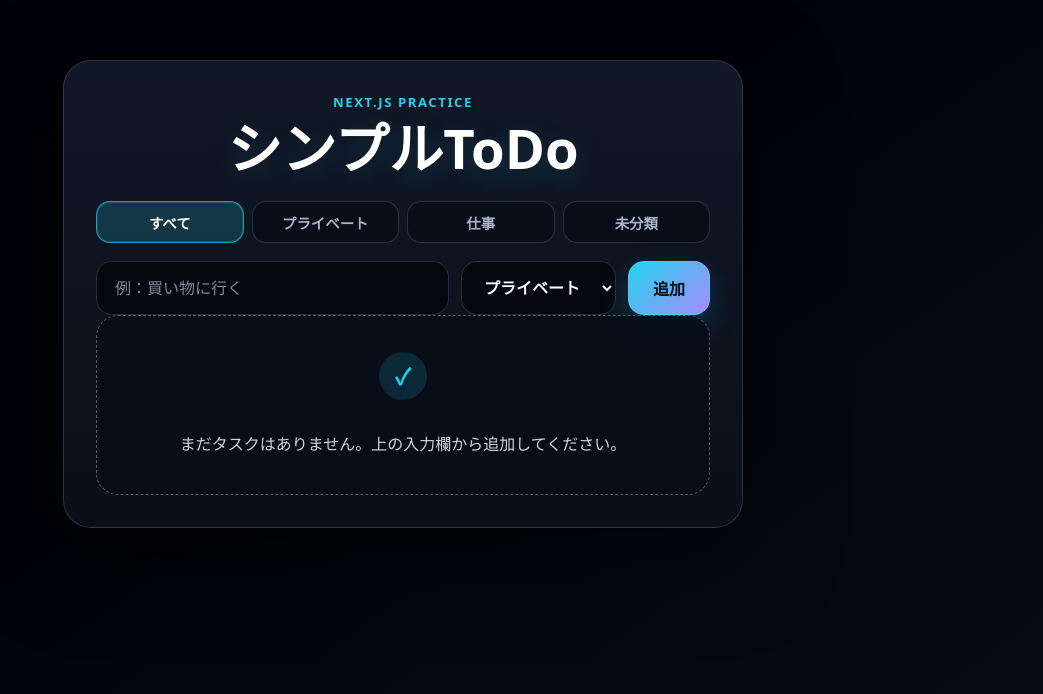
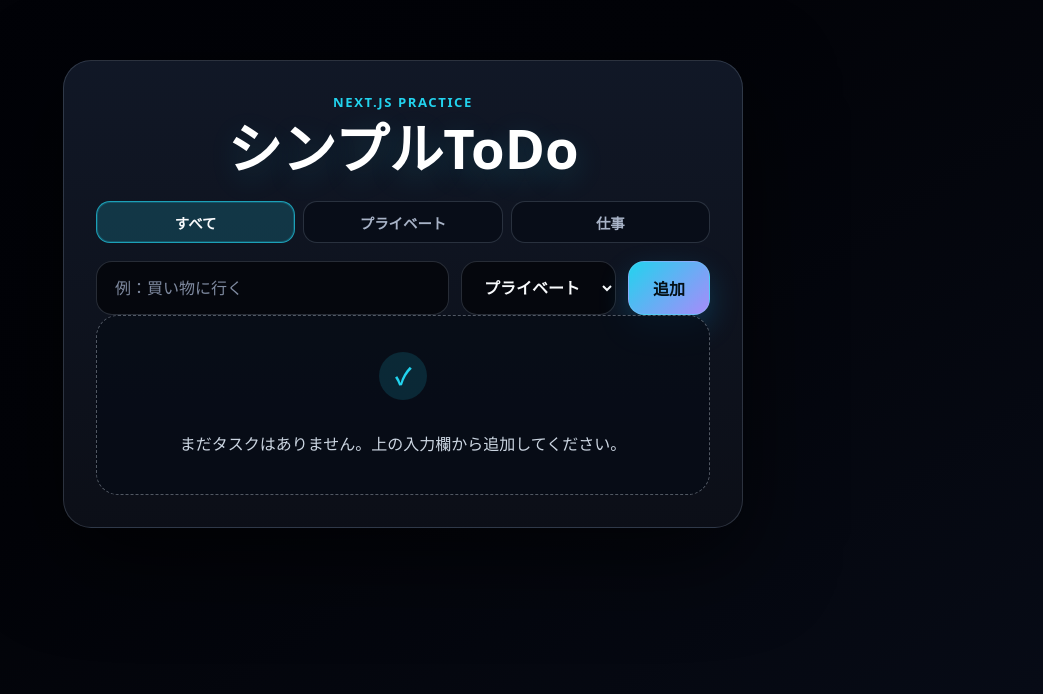
Before and after one commit to 01hojo10-creator/nextjs-simple-todo-ja, a Next.js app: page / in a window 1280 px wide. Shown: the part 106-800 px from the top of the page, without its empty margins (237-1280 px from the left). Built offline with nearby package versions, Linux system fonts and the light colour scheme.

Commit message:
Remove uncategorized todo filter

```diff
--- a/app/globals.css
+++ b/app/globals.css
@@ -97,7 +97,7 @@ h1 {
 
 .categoryTabs {
   display: grid;
-  grid-template-columns: repeat(4, minmax(0, 1fr));
+  grid-template-columns: repeat(3, minmax(0, 1fr));
   gap: 8px;
   margin-top: 26px;
 }
--- a/app/page.tsx
+++ b/app/page.tsx
@@ -2,7 +2,7 @@
 
 import { FormEvent, useMemo, useState, useSyncExternalStore } from "react";
 
-type TodoCategory = "プライベート" | "仕事" | "未分類";
+type TodoCategory = "プライベート" | "仕事";
 type TodoFilter = "すべて" | TodoCategory;
 
 type Todo = {
@@ -16,15 +16,15 @@ const STORAGE_KEY = "simple-todo-items";
 const STORAGE_EVENT = "simple-todo-items-change";
 const EMPTY_TODOS: Todo[] = [];
 const ADD_CATEGORIES: TodoCategory[] = ["プライベート", "仕事"];
-const FILTERS: TodoFilter[] = ["すべて", "プライベート", "仕事", "未分類"];
-const LEGACY_CATEGORY: TodoCategory = "未分類";
+const FILTERS: TodoFilter[] = ["すべて", "プライベート", "仕事"];
+const LEGACY_CATEGORY: TodoCategory = "プライベート";
 
 let cachedStorageValue: string | null = null;
 let cachedTodos: Todo[] = EMPTY_TODOS;
 let useMemoryTodos = false;
 
 function isTodoCategory(value: unknown): value is TodoCategory {
-  return value === "プライベート" || value === "仕事" || value === "未分類";
+  return value === "プライベート" || value === "仕事";
 }
 
 function normalizeTodo(value: unknown): Todo | null {
```
